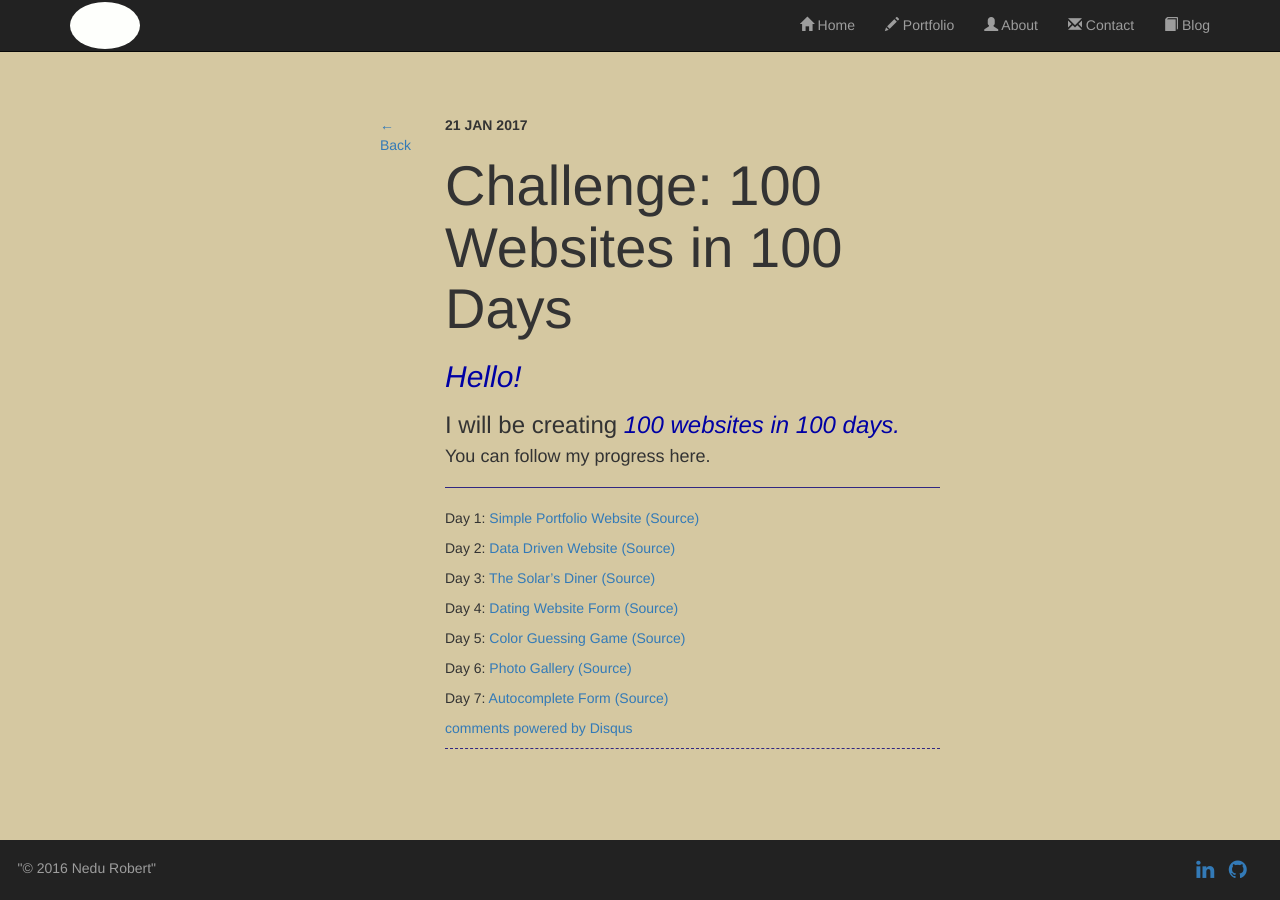
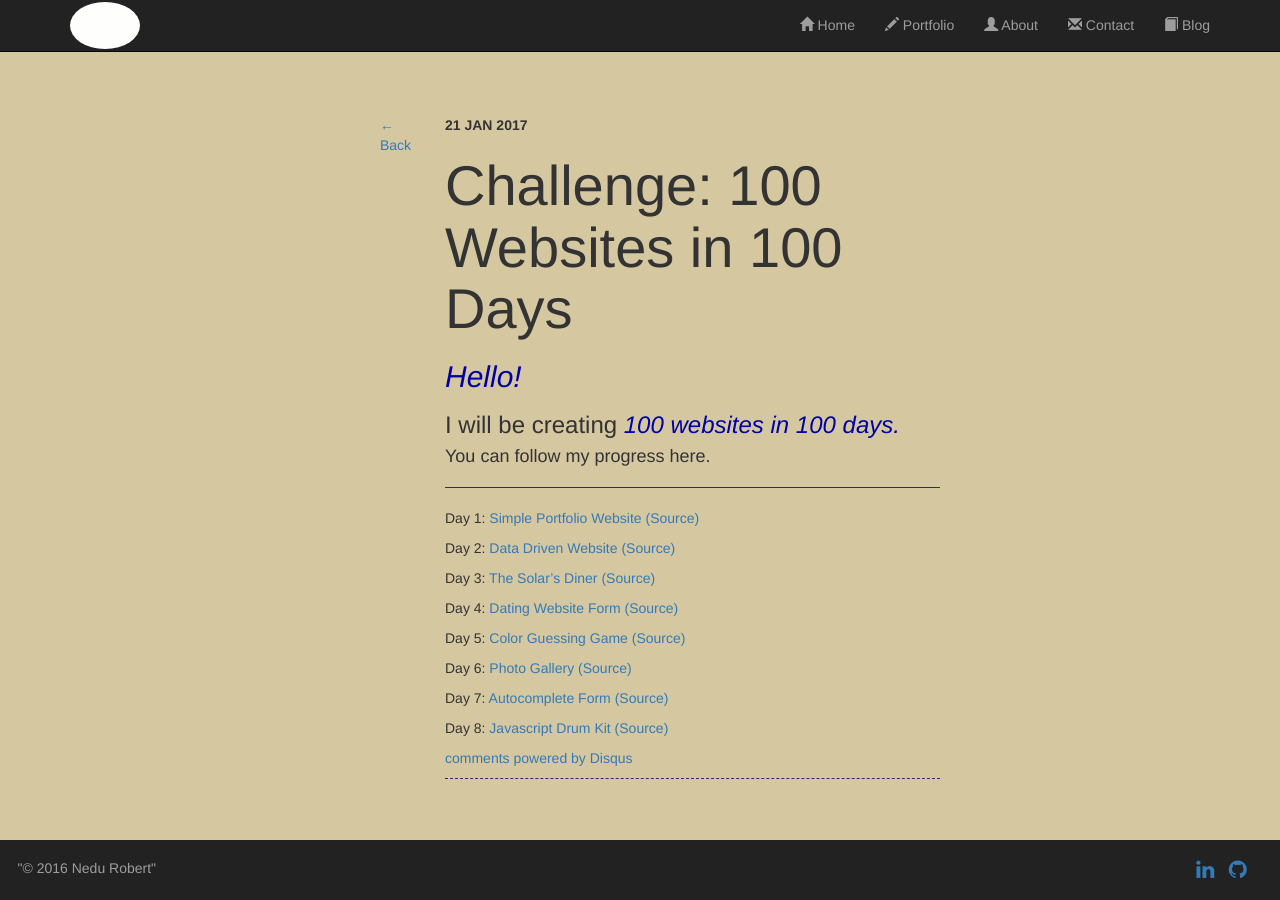
Before and after one commit to Nedu/old.nedu.github.io, a Jekyll site: the page built from _posts/2017-01-21-challenge.md, in a window 1280 px wide. Built offline with Jekyll 4.4.1, drawn with Linux system fonts in a browser that asks for light colours; nearby versions of some CDN libraries; comment, search, counter and statistics services are not loaded.

Commit message:
updated challenge

```diff
--- a/_posts/2017-01-21-challenge.md
+++ b/_posts/2017-01-21-challenge.md
@@ -24,3 +24,5 @@ Day 5: [Color Guessing Game](https://htmlpreview.github.io/?https://github.com/N
 Day 6: [Photo Gallery](https://htmlpreview.github.io/?https://github.com/Nedu/Coursera/blob/master/Specializations/Web%20Design%20For%20Everybody/Interactivity%20with%20Javascript/Photo%20Gallery/index.html)  [(Source)](https://github.com/Nedu/Coursera/tree/master/Specializations/Web%20Design%20For%20Everybody/Interactivity%20with%20Javascript/Photo%20Gallery)
 
 Day 7: [Autocomplete Form](https://htmlpreview.github.io/?https://github.com/Nedu/Coursera/blob/master/Specializations/Web%20Design%20For%20Everybody/Interactivity%20with%20Javascript/Autocomplete/index.html) [(Source)](https://github.com/Nedu/Coursera/tree/master/Specializations/Web%20Design%20For%20Everybody/Interactivity%20with%20Javascript/Autocomplete)
+
+Day 8: [Javascript Drum Kit](https://htmlpreview.github.io/?https://github.com/Nedu/Javascript30Challenge/blob/master/Javascript%20Drum%20Kit/index.html) [(Source)](https://github.com/Nedu/Javascript30Challenge/tree/master/Javascript%20Drum%20Kit)
```
